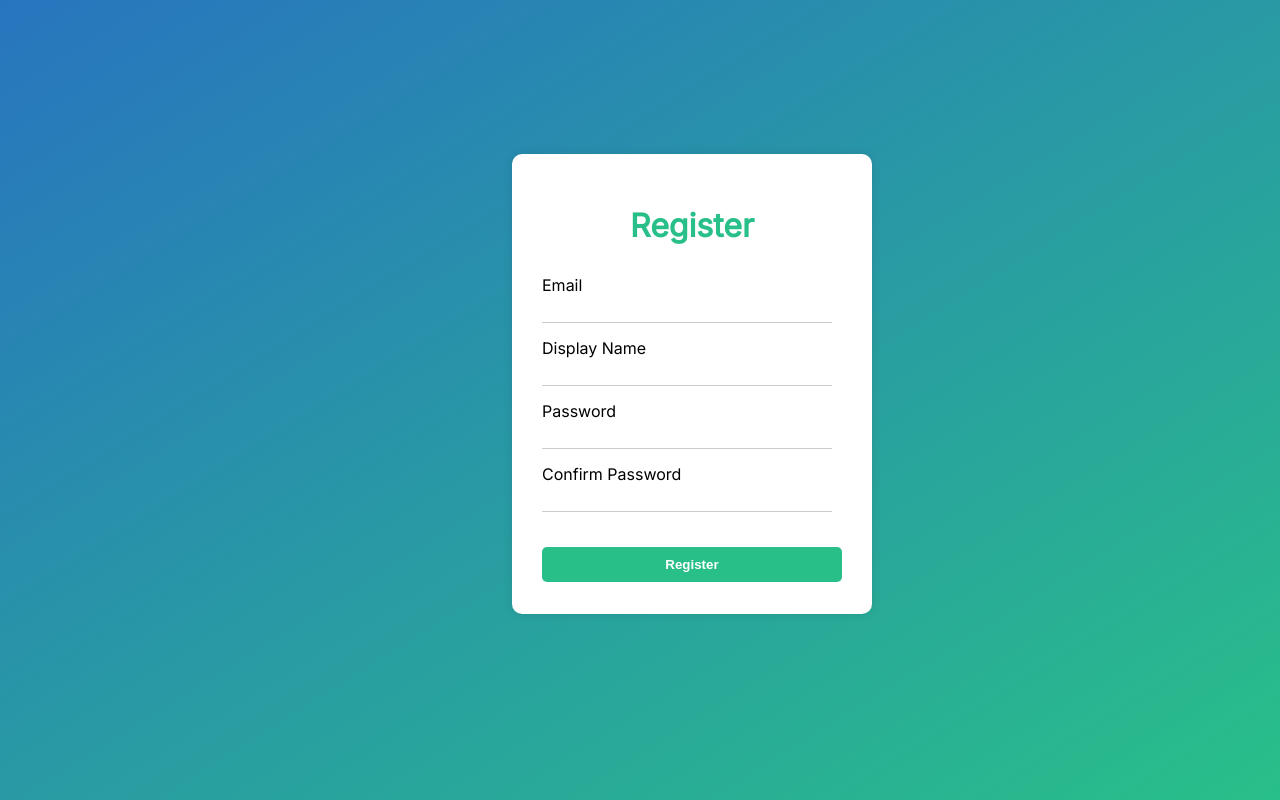
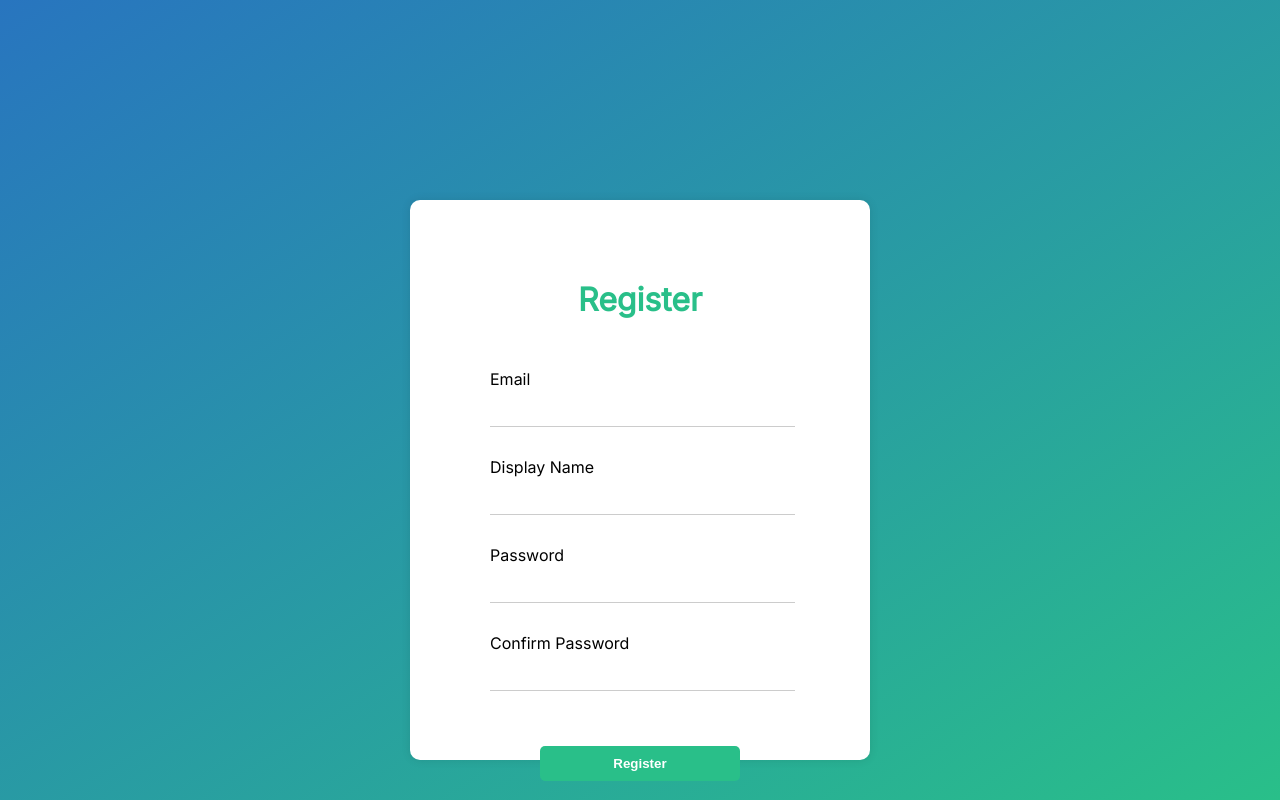
Before and after one commit to SelenaChen123/StockTrek, a React (Create React App) app in the folder frontend/: page / in a window 1280 px wide. Built offline with nearby package versions, Linux system fonts and the light colour scheme.

Commit message:
edit display for register

```diff
--- a/frontend/src/register.js
+++ b/frontend/src/register.js
@@ -14,6 +14,7 @@ function Register() {
       }
 
     return (
+      <div className="register">
         <Card width="300px" height="400px">
         <h1>Register</h1>
         <form onSubmit={handleRegister}>
@@ -32,6 +33,7 @@ function Register() {
           <button type="submit">Register</button>
         </form>
       </Card>
+      </div>
     );
   }
 
--- a/frontend/src/styles/App.css
+++ b/frontend/src/styles/App.css
@@ -6,14 +6,3 @@ body{
 .App {
   text-align: center;
 }
-
-.App-header {
-  background-color: #282c34;
-  min-height: 100vh;
-  display: flex;
-  flex-direction: column;
-  align-items: center;
-  justify-content: center;
-  font-size: calc(10px + 2vmin);
-  color: white;
-}
--- a/frontend/src/styles/Card.css
+++ b/frontend/src/styles/Card.css
@@ -1,18 +1,14 @@
   .Card {
-    display: flex;
     flex-direction: column;
-    align-items: center;
-    justify-content: center;
     background-color: white;
     box-shadow: 0px 0px 10px rgba(0, 0, 0, 0.1);
-    padding: 30px;
-    margin-left: 40%;
-    margin-top: 12%;
+    padding: 80px;
     border-radius: 10px;
   }
 
   h1 {
-    margin-bottom: 30px;
+    margin: 0;
+    margin-bottom: 50px;
     color: #29BF89;
   }
 
@@ -29,13 +25,14 @@
   }
 
   input {
-    width: 90%;
+    width: 95%;
     padding: 10px;
-    margin-bottom: 15px;
+    margin-bottom: 30px;
     border: none;
     border-bottom: 1px solid #ccc;
     outline: none;
     height: 7px;
+    margin-top: 10px;
   }
 
   button[type="submit"] {
@@ -46,8 +43,11 @@
     border: none;
     padding: 10px;
     border-radius: 5px;
-    margin-top: 20px;
     cursor: pointer;
+    max-width: 200px;
+    margin: 0 auto;
+    margin-top: 25px;
+    display: block;
   }
 
   button[type="submit"]:hover {
--- a/frontend/src/styles/register.css
+++ b/frontend/src/styles/register.css
@@ -0,0 +1,6 @@
+.register{
+    display: flex;
+    align-items: center;
+    justify-content: center;
+    margin-top: calc(50vh - 200px);
+}
```
Also changed, not shown: frontend/src/login.js (added, +10 -0 lines), frontend/src/styles/login.css (added).
